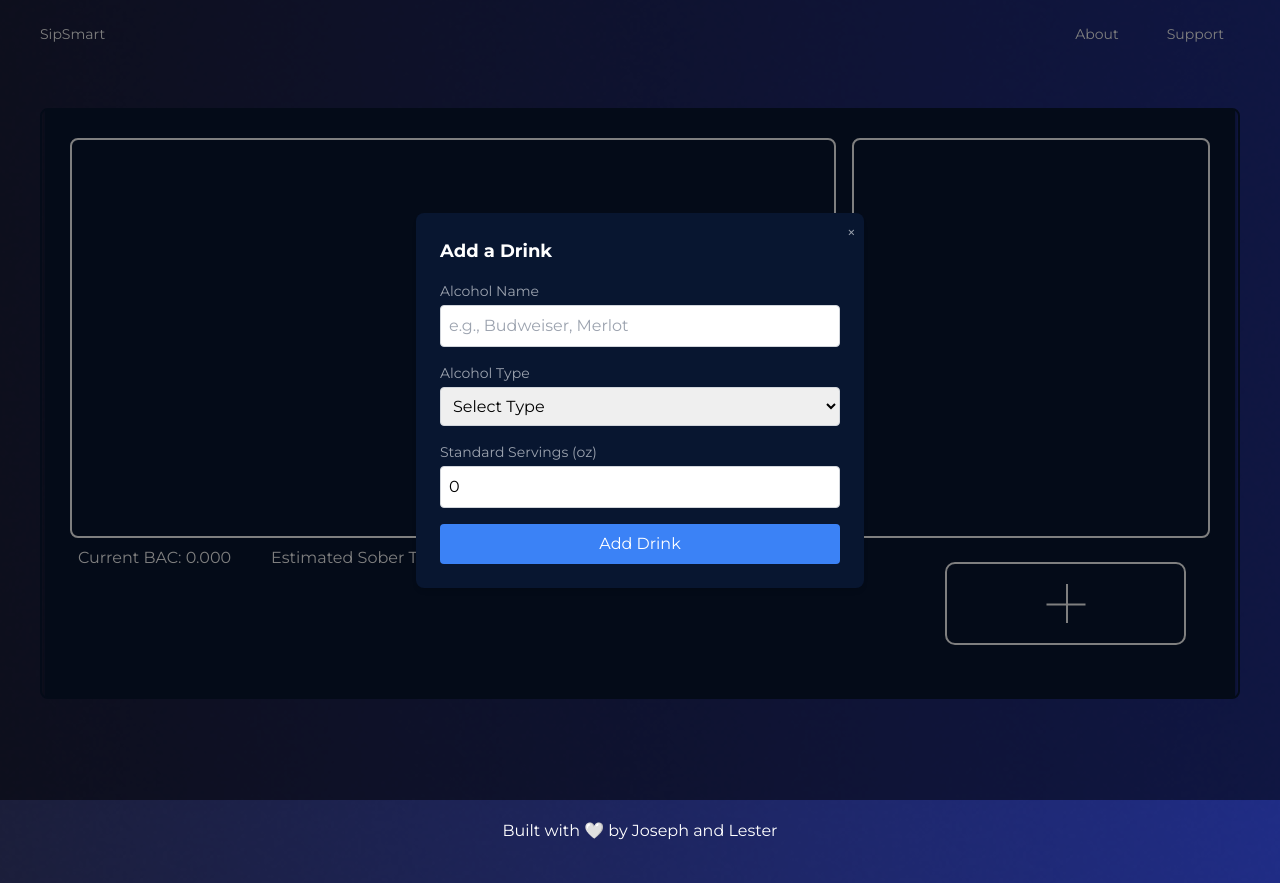
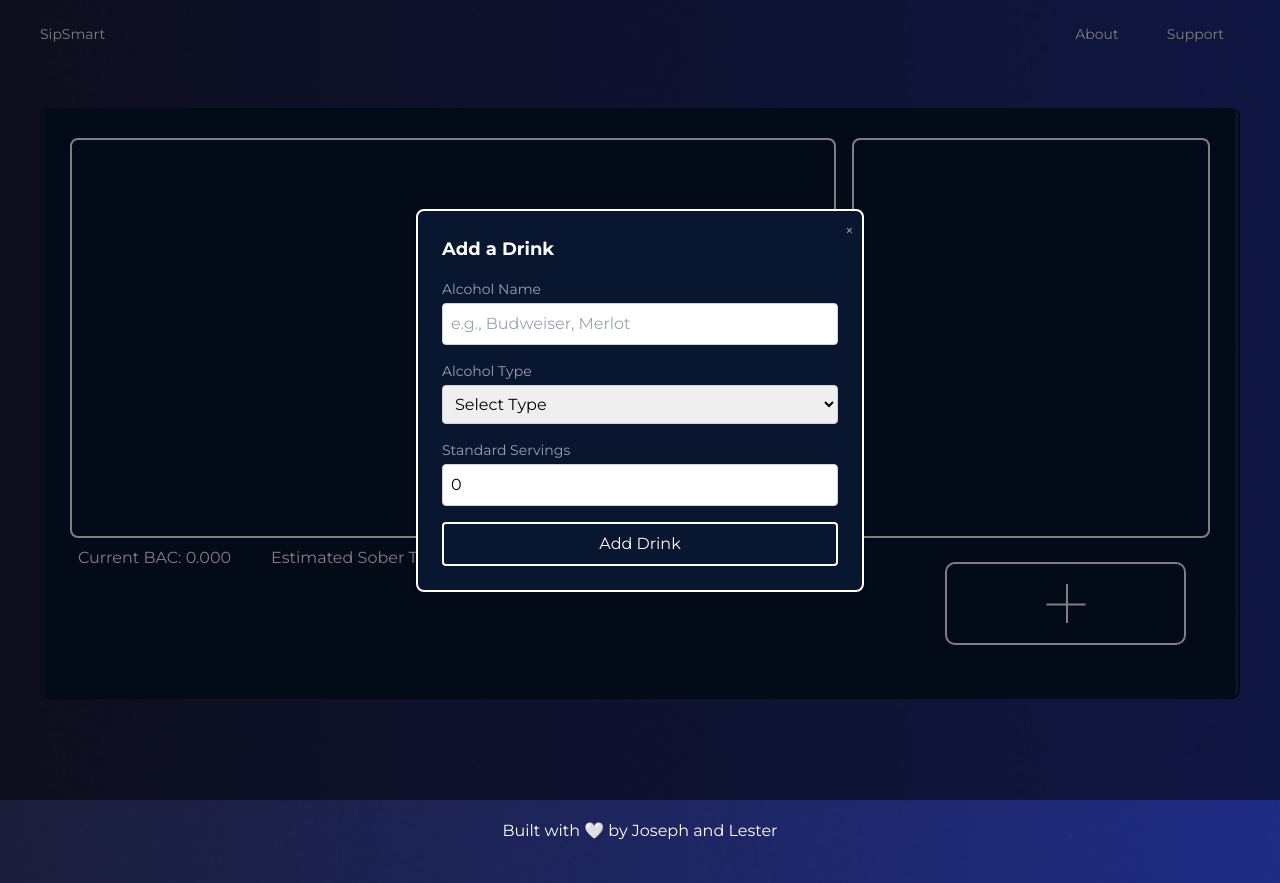
Before and after one commit to josephsookim/alcoholtracker, a Next.js app in the folder alc-tracker/: page /tracker in a window 1280 px wide. Both pictures are taken after a click on the button 1065 px from the left and 603 px from the top of the page. Built offline with nearby package versions, Linux system fonts and the light colour scheme.

Commit message:
:lipstick: Update styling for drink form.

```diff
--- a/alc-tracker/src/app/components/tracker/AddDrinkButton.tsx
+++ b/alc-tracker/src/app/components/tracker/AddDrinkButton.tsx
@@ -48,7 +48,7 @@ const AddDrinkButton = () => {
       {isModalOpen && (
         <div className="fixed inset-0 flex items-center justify-center bg-black bg-opacity-50 z-50">
           <div
-            className="p-6 rounded-lg shadow-md text-white w-full max-w-md relative"
+            className="p-6 rounded-lg shadow-md text-white w-full max-w-md relative border-2 border-white"
             style={{ backgroundColor: '#081630' }}
           >
             <button
@@ -84,7 +84,7 @@ const AddDrinkButton = () => {
               </select>
             </div>
             <div className="mb-4">
-              <label className="block text-sm font-medium text-gray-400 mb-1">Standard Servings (oz)</label>
+              <label className="block text-sm font-medium text-gray-400 mb-1">Standard Servings</label>
               <input
                 className="w-full p-2 border border-gray-300 rounded focus:outline-none focus:ring-2 focus:ring-blue-500 text-black"
                 type="number"
@@ -95,7 +95,8 @@ const AddDrinkButton = () => {
             </div>
             <button
               onClick={handleSubmit}
-              className="w-full bg-blue-500 text-white py-2 rounded hover:bg-blue-600 focus:outline-none focus:ring-2 focus:ring-blue-500"
+              className="w-full bg-blue-500 text-white py-2 rounded hover:bg-blue-600 focus:outline-none focus:ring-2 focus:ring-blue-500 border-2 border-white"
+              style={{ backgroundColor: '#081630' }}
             >
               Add Drink
             </button>
```
